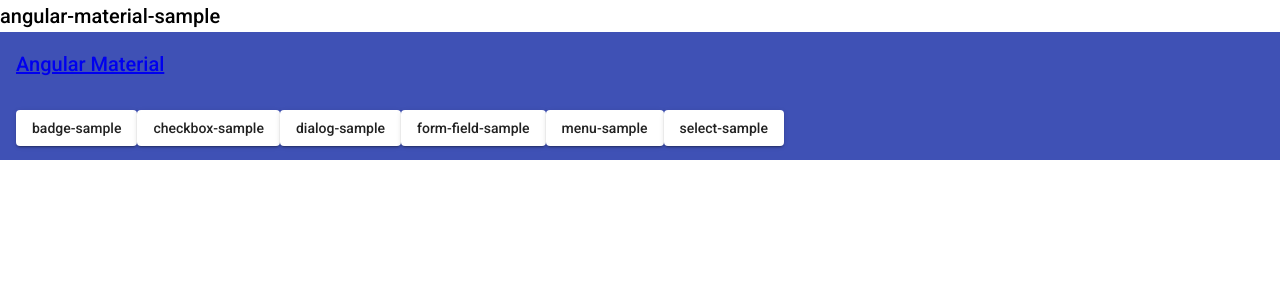
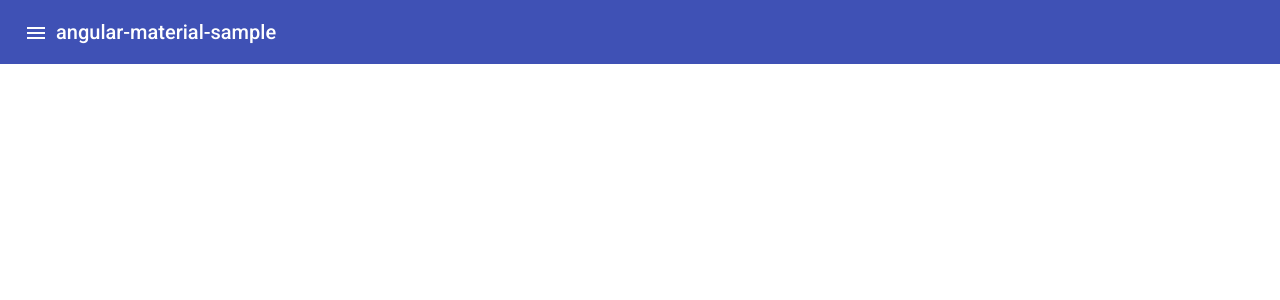
Before and after one commit to nakamurakko/angular-material-sample, an Angular app: page / in a window 1280 px wide. Shown: the top 300 px of the page. Built offline with nearby package versions, Linux system fonts and the light colour scheme.

Commit message:
トップメニューを変更。

```diff
--- a/src/app/app.component.html
+++ b/src/app/app.component.html
@@ -1,26 +1,25 @@
-<span class="mat-title">{{title}}</span>
+<mat-toolbar class="mat-primary">
+  <button mat-icon-button
+          [matMenuTriggerFor]="menu">
+    <mat-icon>menu</mat-icon>
+  </button>
+  <mat-menu #menu="matMenu"
+            xPosition="before">
+    <button mat-menu-item
+            routerLink="/badge-sample">badge-sample</button>
+    <button mat-menu-item
+            routerLink="/checkbox-sample">checkbox-sample</button>
+    <button mat-menu-item
+            routerLink="/dialog-sample">dialog-sample</button>
+    <button mat-menu-item
+            routerLink="/form-field-sample">form-field-sample</button>
+    <button mat-menu-item
+            routerLink="/menu-sample">menu-sample</button>
+    <button mat-menu-item
+            routerLink="/select-sample">select-sample</button>
+  </mat-menu>
 
-<mat-toolbar class="mat-primary">
-  <mat-toolbar-row>
-    <a href="https://material.angular.io/"
-       rel="noopener noreferrer"
-       target=”_blank”>Angular Material</a>
-  </mat-toolbar-row>
-
-  <mat-toolbar-row>
-    <button mat-raised-button
-            routerLink="/badge-sample">badge-sample</button>
-    <button mat-raised-button
-            routerLink="/checkbox-sample">checkbox-sample</button>
-    <button mat-raised-button
-            routerLink="/dialog-sample">dialog-sample</button>
-    <button mat-raised-button
-            routerLink="/form-field-sample">form-field-sample</button>
-    <button mat-raised-button
-            routerLink="/menu-sample">menu-sample</button>
-    <button mat-raised-button
-            routerLink="/select-sample">select-sample</button>
-  </mat-toolbar-row>
+  <span>{{title}}</span>
 </mat-toolbar>
 
 <router-outlet></router-outlet>
--- a/src/app/app.module.ts
+++ b/src/app/app.module.ts
@@ -5,6 +5,7 @@
 import { MatCheckboxModule } from '@angular/material/checkbox';
 import { MatDialogModule } from '@angular/material/dialog';
 import { MatFormFieldModule } from '@angular/material/form-field';
+import { MatIconModule } from '@angular/material/icon';
 import { MatInputModule } from '@angular/material/input';
 import { MatMenuModule } from '@angular/material/menu';
 import { MatSelectModule } from '@angular/material/select';
@@ -43,6 +44,7 @@
     MatCheckboxModule,
     MatDialogModule,
     MatFormFieldModule,
+    MatIconModule,
     MatInputModule,
     MatMenuModule,
     MatSelectModule,
```
